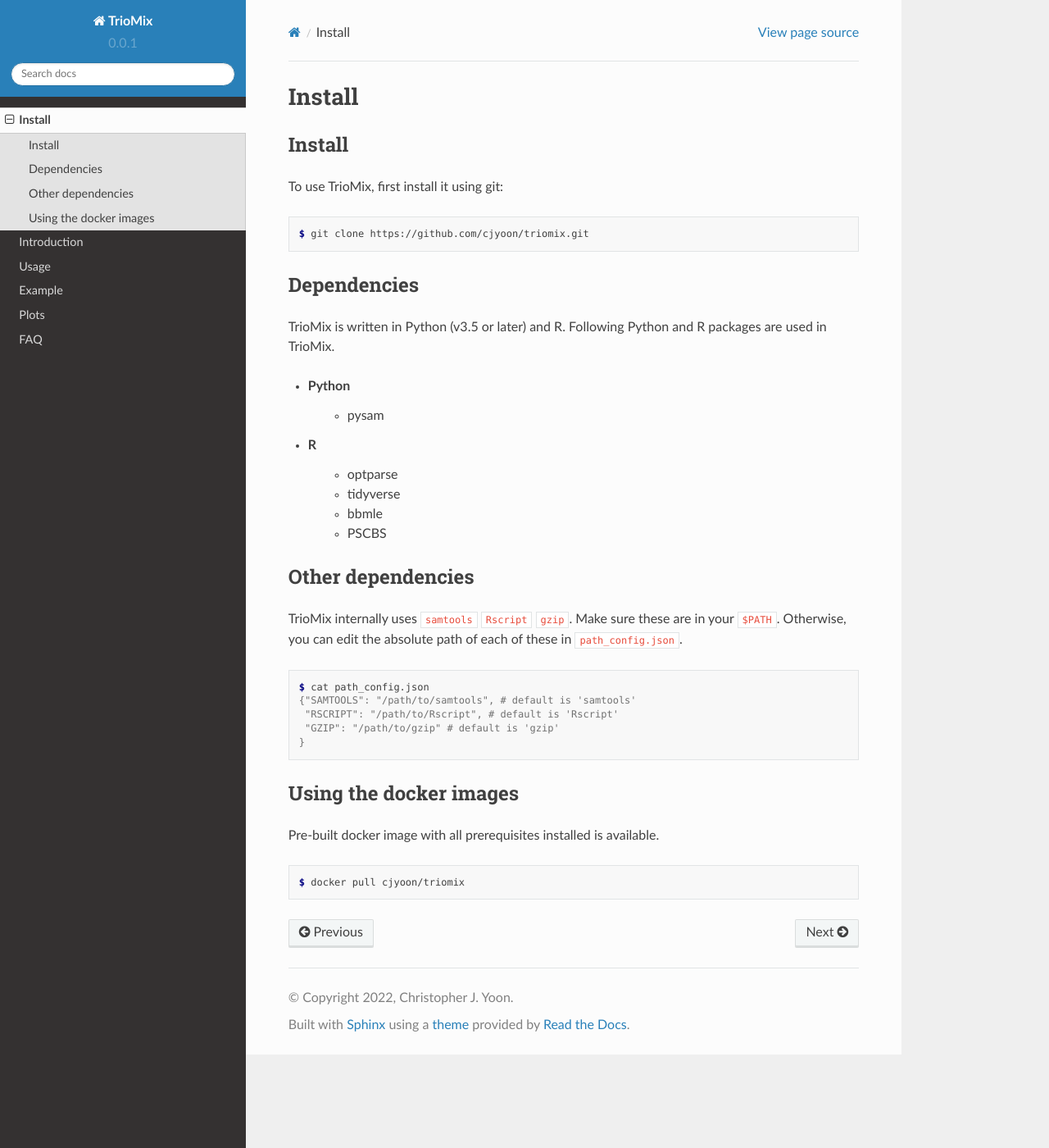
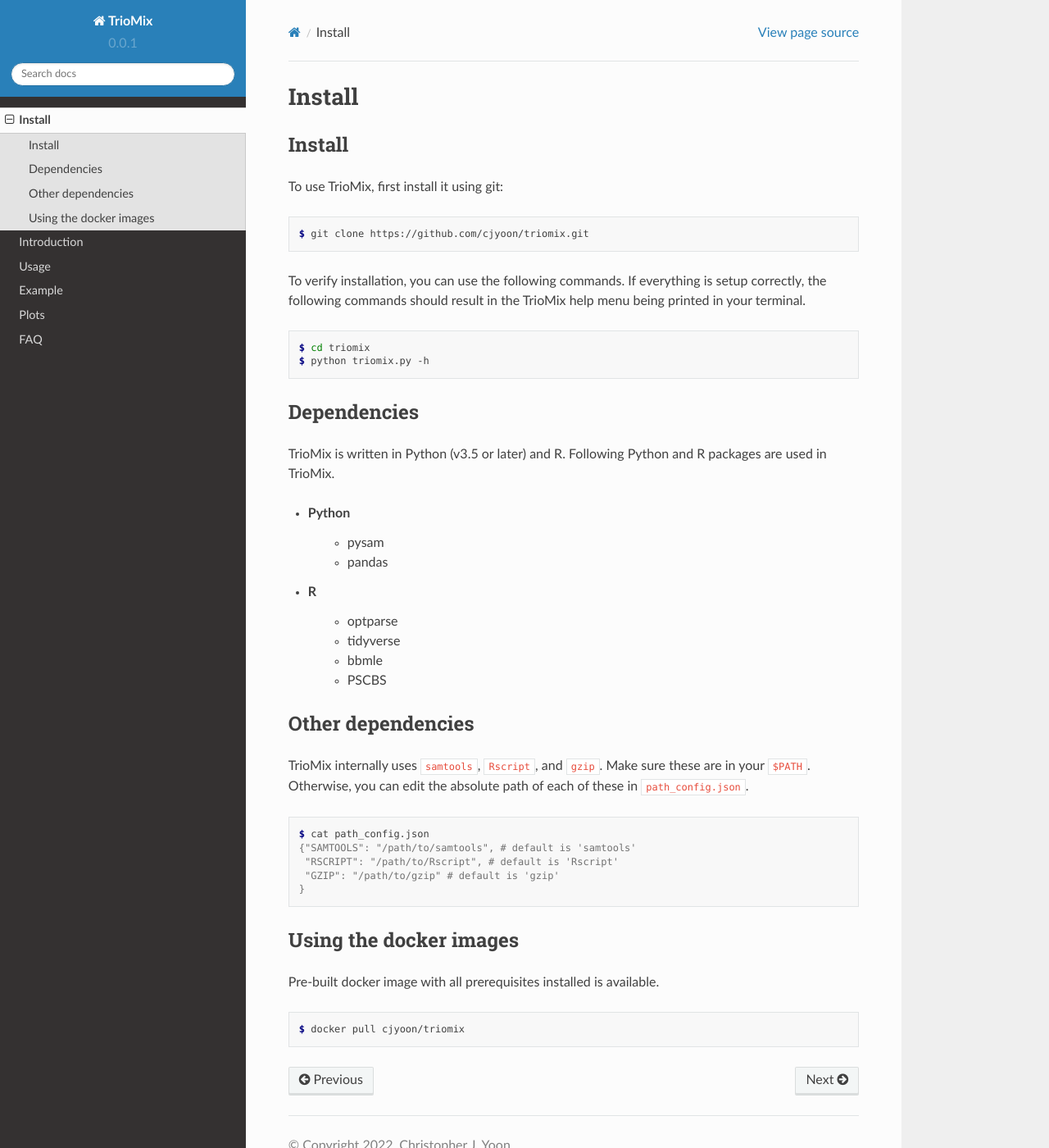
Before and after one commit to cjyoon/triomix_readthedocs, a Sphinx documentation site: the page built from docs/source/install.rst, in a window 1280 px wide and 1400 px high. Shown: the whole window at 82% size. Built offline with Sphinx 7.4.7 and the Read the Docs theme 2.0.0, drawn with Linux system fonts in a browser that asks for light colours.

Commit message:
small updates to installation instructions

```diff
--- a/docs/source/install.rst
+++ b/docs/source/install.rst
@@ -12,6 +12,14 @@
 
    $ git clone https://github.com/cjyoon/triomix.git
 
+To verify installation, you can use the following commands. If everything is setup correctly, the following commands should result in the TrioMix help menu being printed in your terminal.
+
+.. code-block:: console
+
+   $ cd triomix
+   $ python triomix.py -h
+
+
 Dependencies
 ----------------
 
@@ -19,6 +27,7 @@
 
 * Python
 	* pysam
+	* pandas
 
 * R
 	* optparse
@@ -30,7 +39,7 @@
 Other dependencies
 ----------------
 
-TrioMix internally uses ``samtools`` ``Rscript`` ``gzip``. Make sure these are in your ``$PATH``. Otherwise, you can edit the absolute path of each of these in ``path_config.json``.
+TrioMix internally uses ``samtools``, ``Rscript``, and ``gzip``. Make sure these are in your ``$PATH``. Otherwise, you can edit the absolute path of each of these in ``path_config.json``.
 
 .. code-block:: console
 
```
